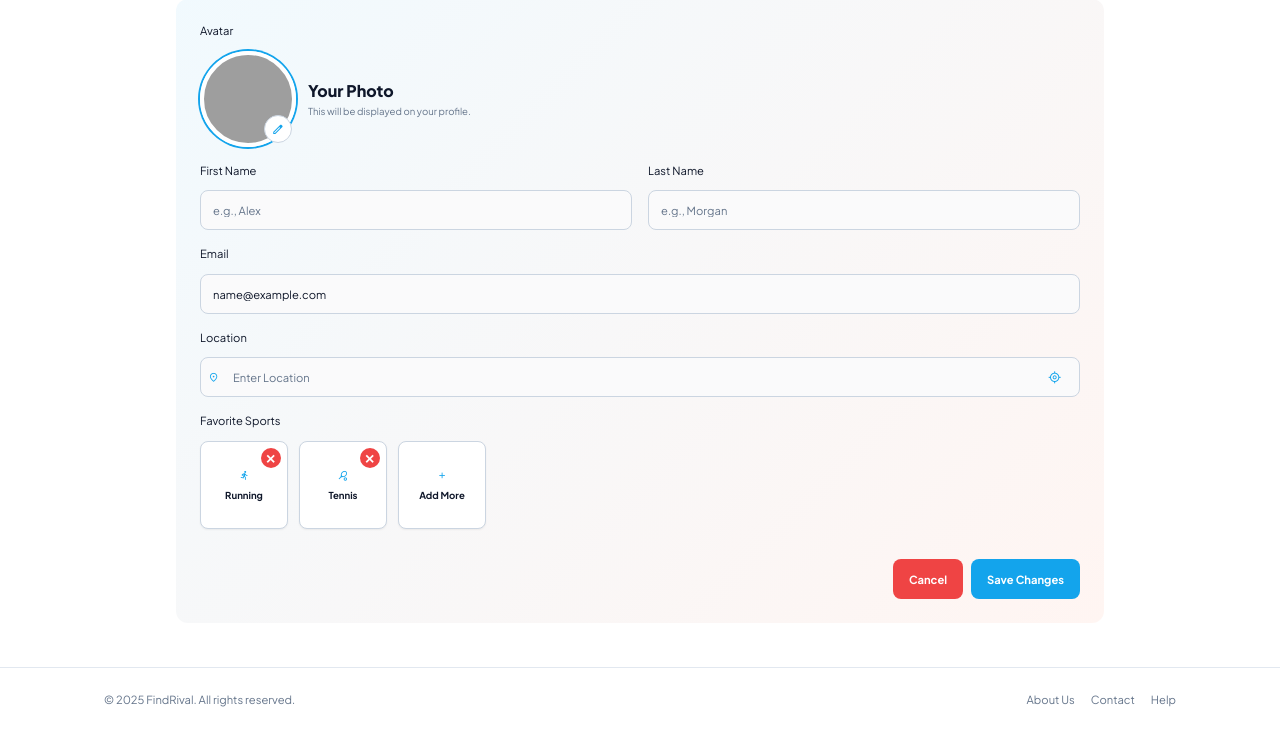
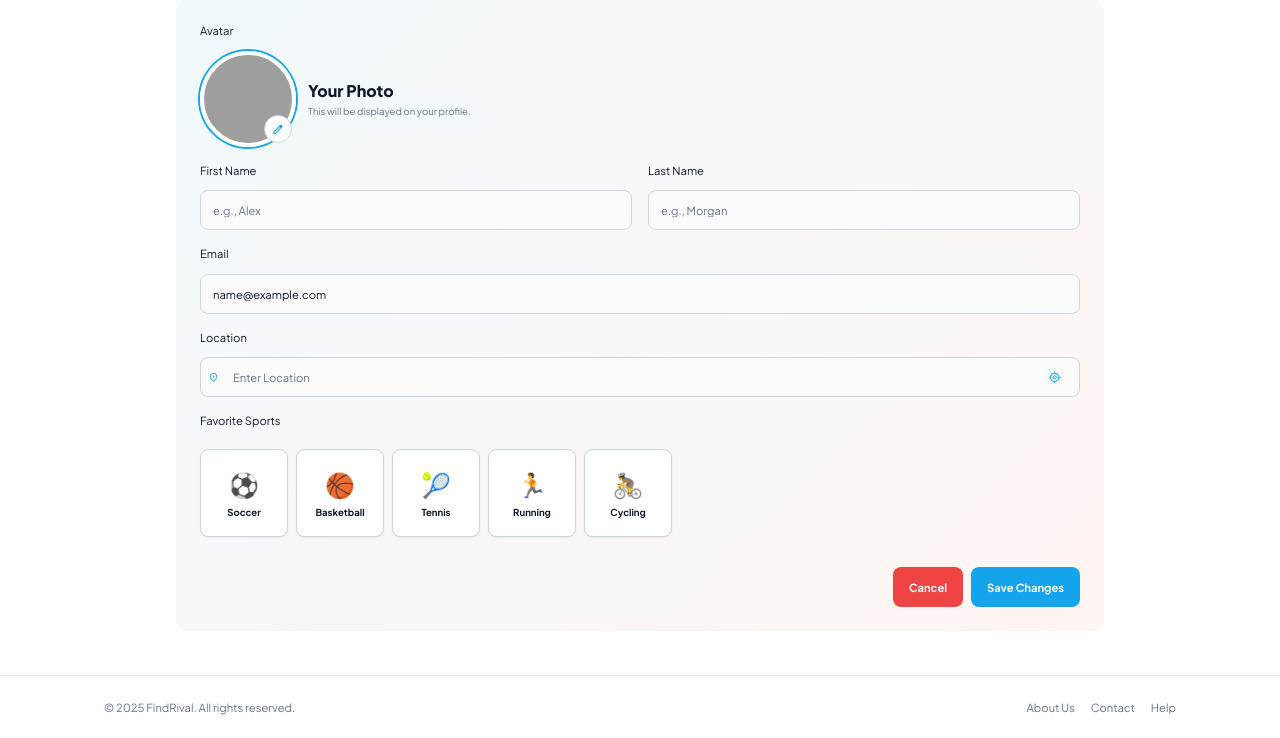
Before and after one commit to ZuzannaZawartka/wdpai-2025, a PHP site: page /profile in a window 1280 px wide. Shown: the part 195-933 px from the top of the page. Before the commit the page ends 902 px from the top, so only its background shows below. Run offline with PHP 8.4, Linux system fonts and the light colour scheme; the visitor is signed in with stand-in values (Sample User, id 1); data comes from the database, SQL or seed files in the repository; a stand-in replaces the project's code that opens the database connection; some libraries are stand-ins or nearby versions; grey boxes are pictures that could not be loaded.

Commit message:
feat(profile): add favorite sports selection to profile page

```diff
--- a/Routing.php
+++ b/Routing.php
@@ -66,6 +66,11 @@ class Routing{
         'profile' => [
             "controller" => 'UserController',
             "action" => 'profile',
+            "auth" => true
+        ],
+        'profile-favourites' => [
+            "controller" => 'UserController',
+            "action" => 'updateFavourites',
             "auth" => true
         ],
         'search-cards' => [
--- a/public/styles/profile.css
+++ b/public/styles/profile.css
@@ -73,6 +73,92 @@
     justify-content: center;
 }
 
+.add-fav-chips .chip-wrap {
+    display: grid;
+    grid-template-columns: repeat(auto-fill, 5.5rem);
+    gap: 0.5rem;
+}
+
+/* Use exact same style as sports page */
+.add-fav-chips .tile.selectable {
+    position: relative;
+    display: flex;
+    flex-direction: column;
+    align-items: center;
+    justify-content: center;
+    gap: 0.4rem;
+    background: var(--white);
+    padding: 0.5rem;
+    border-radius: 0.5rem;
+    aspect-ratio: 1 / 1;
+    box-shadow: 0 1px 2px rgba(0, 0, 0, .06);
+    border: 1px solid var(--border-color);
+    cursor: pointer;
+    transition: box-shadow .2s ease;
+}
+
+.add-fav-chips .tile.selectable:hover {
+    box-shadow: 0 8px 18px rgba(0, 0, 0, .08);
+}
+
+.add-fav-chips .tile.selectable input {
+    position: absolute;
+    inset: 0;
+    opacity: 0;
+    cursor: pointer;
+}
+
+.add-fav-chips .tile.selectable::before {
+    content: "";
+    position: absolute;
+    inset: -2px;
+    border-radius: 0.65rem;
+    pointer-events: none;
+    box-shadow: 0 0 0 0 rgba(19, 164, 236, 0);
+    transition: box-shadow .2s ease, border-color .2s ease;
+}
+
+.add-fav-chips .tile.selectable:has(input:focus-visible)::before {
+    box-shadow: 0 0 0 3px rgba(19, 164, 236, .25);
+}
+
+.add-fav-chips .tile.selectable:has(input:checked) {
+    border-color: var(--primary);
+    background: color-mix(in oklab, var(--primary) 6%, white);
+}
+
+.add-fav-chips .tile.selectable:has(input:checked)::after {
+    content: "check";
+    font-family: 'Material Symbols Outlined';
+    font-size: 0.6rem;
+    line-height: 1;
+    position: absolute;
+    right: 0.4rem;
+    top: 0.4rem;
+    width: 0.75rem;
+    height: 0.75rem;
+    display: flex;
+    align-items: center;
+    justify-content: center;
+    color: white;
+    background: var(--primary);
+    border: 1px solid var(--primary);
+    border-radius: 9999px;
+}
+
+.add-fav-chips .tile.selectable .tile-icon.material {
+    font-size: 1.5rem;
+}
+
+.add-fav-chips .tile.selectable[data-dynamic="fav"] .check-icon {
+    position: absolute;
+    top: 0.5rem;
+    right: 0.5rem;
+    color: var(--accent);
+    font-size: 1rem;
+    font-weight: bold;
+}
+
 /* Form layout and spacing */
 .profile-page .form {
     display: flex;
--- a/public/views/profile.html
+++ b/public/views/profile.html
@@ -66,33 +66,12 @@
 
                 <div class="field input-group full">
                     <label class="text-small">Favorite Sports</label>
-                    <div class="grid-quick">
-                        <div class="tile selectable">
-                            <button type="button" class="button danger text-size-small remove-btn"
-                                aria-label="Remove Running">
-                                <span class="material">close</span>
-                            </button>
-                            <div class="tile-icon">
-                                <span class="material">directions_run</span>
-                            </div>
-                            <h3 class="text-compact-strong">Running</h3>
-                        </div>
-                        <div class="tile selectable">
-                            <button type="button" class="button danger text-size-small remove-btn"
-                                aria-label="Remove Tennis">
-                                <span class="material">close</span>
-                            </button>
-                            <div class="tile-icon">
-                                <span class="material">sports_tennis</span>
-                            </div>
-                            <h3 class="text-compact-strong">Tennis</h3>
-                        </div>
-                        <label class="tile selectable">
-                            <div class="tile-icon">
-                                <span class="material">add</span>
-                            </div>
-                            <h3 class="text-compact-strong">Add More</h3>
-                        </label>
+                    <div id="profileData"
+                        data-all-sports='<?= htmlspecialchars(json_encode($allSports ?? []), ENT_QUOTES); ?>'
+                        data-selected='<?= htmlspecialchars(json_encode($selectedSportIds ?? []), ENT_QUOTES); ?>'>
+                    </div>
+                    <div class="add-fav-chips" id="addFavRow">
+                        <div class="chip-wrap" id="addFavList"></div>
                     </div>
 
                 </div>
@@ -177,6 +156,76 @@
         editBtn?.addEventListener('click', () => avatarInput?.click());
 
         // Avatar save handled with the main form submit
+
+        // Favourite sports manager (mock-based)
+        const addRow = document.getElementById('addFavRow');
+        const addList = document.getElementById('addFavList');
+
+        const profileData = document.getElementById('profileData');
+        const allSports = profileData ? JSON.parse(profileData.dataset.allSports || '[]') : [];
+        const sportMap = Object.fromEntries((allSports || []).map(s => [String(s.id), s]));
+        let favouriteIds = profileData ? JSON.parse(profileData.dataset.selected || '[]') : [];
+
+        function renderSelect() {
+            if (!addList) return;
+            addList.innerHTML = '';
+
+            // Render all sports in catalog order
+            (allSports || []).forEach(s => {
+                const isSelected = favouriteIds.includes(s.id);
+                const label = document.createElement('label');
+                label.className = 'tile selectable';
+                label.dataset.sportId = String(s.id);
+
+                const input = document.createElement('input');
+                input.type = 'checkbox';
+                input.checked = isSelected;
+
+                const iconWrap = document.createElement('div');
+                iconWrap.className = 'tile-icon material';
+                iconWrap.textContent = s.icon;
+
+                const textWrap = document.createElement('div');
+                const title = document.createElement('h3');
+                title.className = 'text-compact-strong';
+                title.textContent = s.name;
+                textWrap.appendChild(title);
+
+                label.appendChild(input);
+                label.appendChild(iconWrap);
+                label.appendChild(textWrap);
+
+                // Listen to input change event
+                input.addEventListener('change', () => {
+                    if (input.checked) {
+                        if (!favouriteIds.includes(s.id)) {
+                            favouriteIds.push(s.id);
+                        }
+                    } else {
+                        favouriteIds = favouriteIds.filter(v => v !== s.id);
+                    }
+                    persistFavourites();
+                });
+
+                addList.appendChild(label);
+            });
+        }
+
+        function renderFavs() {
+            renderSelect();
+        }
+
+        function persistFavourites() {
+            renderFavs();
+            fetch('/profile-favourites', {
+                method: 'POST',
+                headers: { 'Content-Type': 'application/json' },
+                body: JSON.stringify({ sports: favouriteIds })
+            }).then(() => {/* no-op */ }).catch(() => {/* no-op */ });
+        }
+
+        renderSelect();
+        renderFavs();
     })();
 </script>
 
--- a/src/controllers/UserController.php
+++ b/src/controllers/UserController.php
@@ -47,13 +47,54 @@ class UserController extends AppController {
                 $profile['firstName'] = $parts[0] ?? '';
                 $profile['lastName'] = $parts[1] ?? '';
                 $profile['avatar'] = $users[$userId]['avatar'] ?? $profile['avatar'];
+                // Convert stored lat/lng to display string
+                if (isset($users[$userId]['location']['lat'], $users[$userId]['location']['lng'])) {
+                    $profile['location'] = $users[$userId]['location']['lat'] . ', ' . $users[$userId]['location']['lng'];
+                }
             }
         }
+
+        $favouriteSports = MockRepository::favouriteSports($userId);
+        $allSports = array_values(MockRepository::sportsCatalog());
+        $selectedSportIds = array_values(array_filter(array_map(function($item) {
+            return is_array($item) && isset($item['id']) ? (int)$item['id'] : null;
+        }, $favouriteSports)));
 
         $this->render("profile", [
             'pageTitle' => 'SportMatch - Profile',
             'activeNav' => 'profile',
-            'user' => $profile
+            'user' => $profile,
+            'favouriteSports' => $favouriteSports,
+            'allSports' => $allSports,
+            'selectedSportIds' => $selectedSportIds
+        ]);
+    }
+
+    public function updateFavourites(): void {
+        $this->requireAuth();
+        header('Content-Type: application/json');
+
+        $userId = $this->getCurrentUserId();
+        if (!$userId) {
+            http_response_code(401);
+            echo json_encode(['status' => 'error', 'message' => 'Not authenticated']);
+            return;
+        }
+
+        $payload = json_decode(file_get_contents('php://input'), true) ?? [];
+        $sports = $payload['sports'] ?? [];
+        if (!is_array($sports)) {
+            http_response_code(400);
+            echo json_encode(['status' => 'error', 'message' => 'Invalid payload']);
+            return;
+        }
+
+        MockRepository::setUserFavouriteSports($userId, $sports);
+        $favouriteSports = MockRepository::favouriteSports($userId);
+
+        echo json_encode([
+            'status' => 'success',
+            'favouriteSports' => $favouriteSports
         ]);
     }
 }
--- a/src/repository/MockRepository.php
+++ b/src/repository/MockRepository.php
@@ -623,9 +623,14 @@ class MockRepository {
 
     public static function favouriteSports(?int $currentUserId = null): array {
         $uid = $currentUserId ?? self::currentUserId();
+        self::ensureSession();
 
         $users = self::users();
-        $userFavourites = $users[$uid]['favouriteSports'] ?? [];
+        // Session override to simulate user-updated favourites
+        $sessionFavs = $_SESSION['user_favourite_sports'][$uid] ?? null;
+        $userFavourites = is_array($sessionFavs)
+            ? array_values(array_unique(array_map('intval', $sessionFavs)))
+            : ($users[$uid]['favouriteSports'] ?? []);
 
         $catalog = self::sportsCatalog();
 
@@ -645,11 +650,26 @@ class MockRepository {
             $nearbyText = $nearby > 0 ? ("{$nearby} events nearby") : 'No events nearby';
 
             return [
+                'id' => $sport['id'],
                 'icon' => $sport['icon'],
                 'name' => $sport['name'],
                 'nearbyText' => $nearbyText,
             ];
         }, $userFavourites);
+    }
+
+    public static function setUserFavouriteSports(int $userId, array $sportIds): bool {
+        self::ensureSession();
+
+        $catalog = self::sportsCatalog();
+        $validIds = array_map('intval', array_keys($catalog));
+
+        $filtered = array_values(array_unique(array_filter(array_map('intval', $sportIds), function($id) use ($validIds) {
+            return in_array($id, $validIds, true);
+        })));
+
+        $_SESSION['user_favourite_sports'][$userId] = $filtered;
+        return true;
     }
 
     public static function sportsMatches(int $currentUserId = null, array $selectedSports = [], ?string $level = null, ?array $center = null, ?float $radiusKm = null): array {
```
